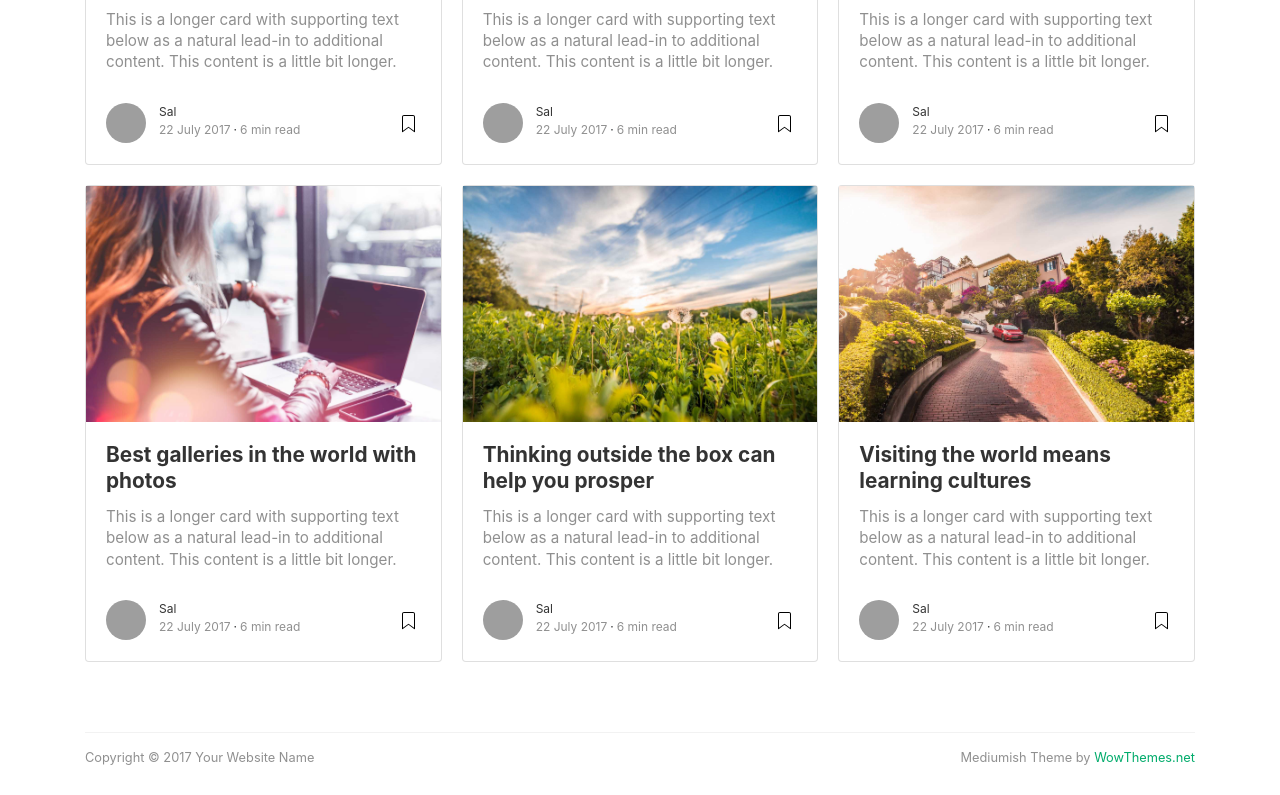
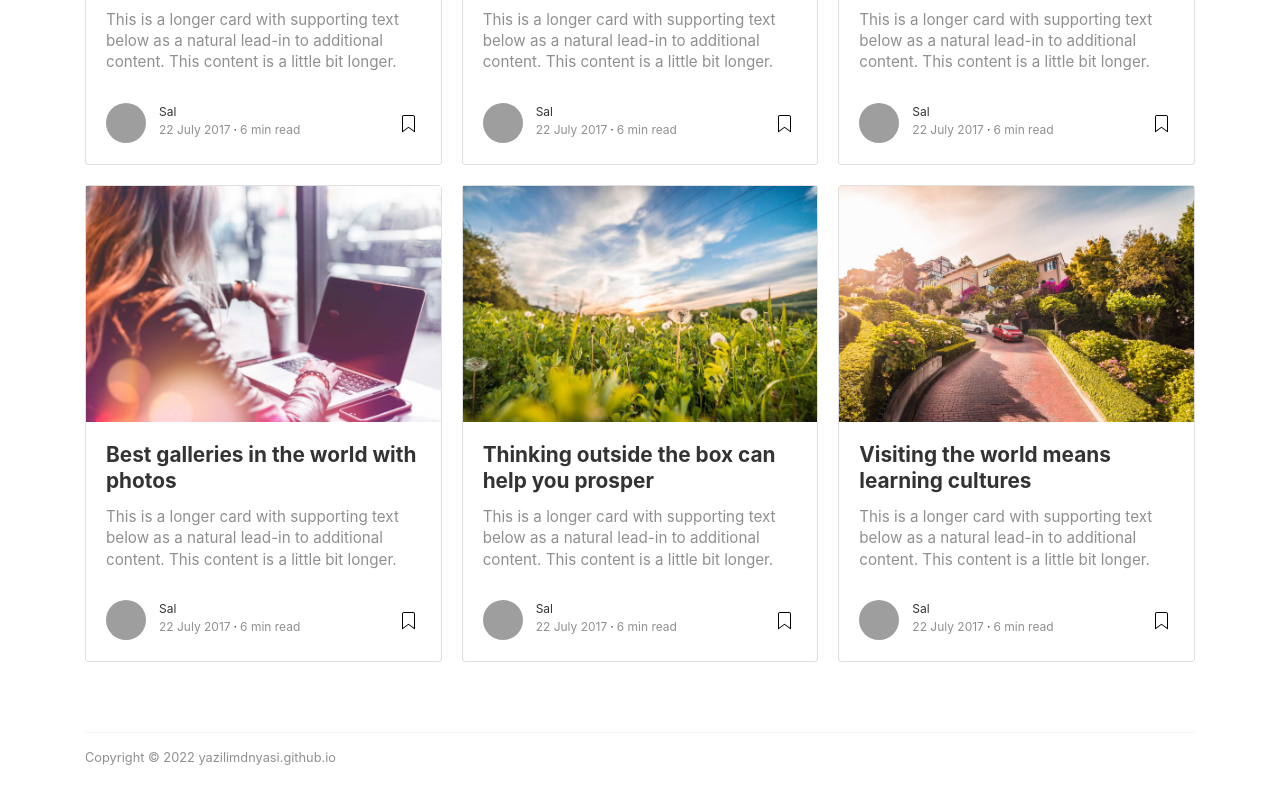
Before and after one commit to hknaydin/yazilimdnyasi.github.io, a plain HTML site: page index.html in a window 1280 px wide. Shown: the part 1200-1995 px from the top of the page. Drawn offline with Linux system fonts and the light colour scheme; grey boxes are pictures that could not be loaded; a script that the page names is missing.

Commit message:
Update index.html

```diff
--- a/index.html
+++ b/index.html
@@ -359,10 +359,7 @@
 	================================================== -->
 	<div class="footer">
 		<p class="pull-left">
-			 Copyright &copy; 2017 Your Website Name
-		</p>
-		<p class="pull-right">
-			 Mediumish Theme by <a target="_blank" href="https://www.wowthemes.net">WowThemes.net</a>
+			 Copyright &copy; 2022 yazilimdnyasi.github.io
 		</p>
 		<div class="clearfix">
 		</div>
```
